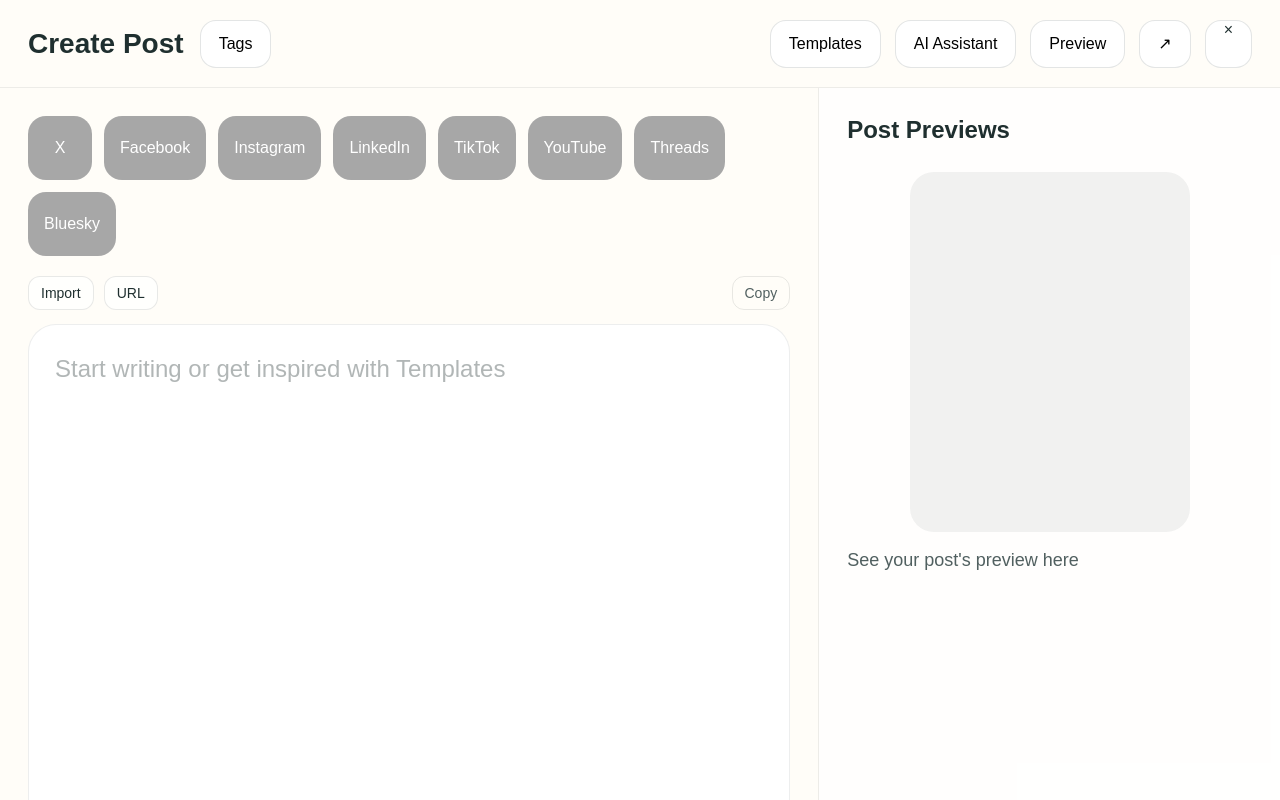
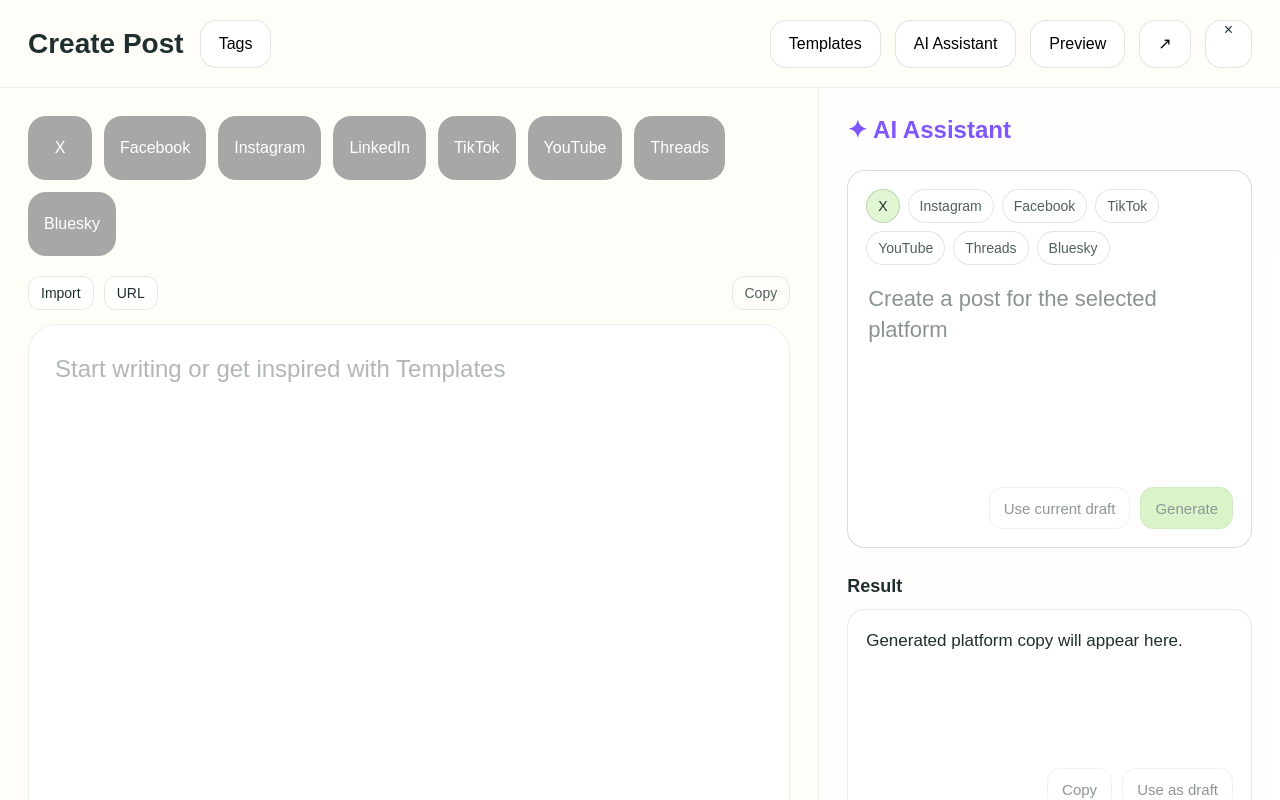
Before and after one commit to javajiang/flowpost, a Next.js app: page /compose in a window 1280 px wide. Shown: the top 800 px of the page. Built offline with nearby package versions, Linux system fonts and the light colour scheme.

Commit message:
Add AI assistant compose panel

```diff
--- a/app/compose/page.tsx
+++ b/app/compose/page.tsx
@@ -2,9 +2,10 @@
 
 import Link from "next/link";
 import type { ChangeEvent, DragEvent, FormEvent } from "react";
-import { useEffect, useMemo, useRef, useState } from "react";
+import { useEffect, useRef, useState } from "react";
 
 const networks = ["X", "Facebook", "Instagram", "LinkedIn", "TikTok", "YouTube", "Threads", "Bluesky"];
+const aiPlatforms = ["X", "Instagram", "Facebook", "TikTok", "YouTube", "Threads", "Bluesky"];
 
 type ImportResponse = {
   sourceUrl: string;
@@ -65,12 +66,22 @@
   const [isImporting, setIsImporting] = useState(false);
   const [importError, setImportError] = useState("");
   const [importSource, setImportSource] = useState("");
+  const [selectedAiPlatform, setSelectedAiPlatform] = useState(aiPlatforms[0]);
+  const [aiPrompt, setAiPrompt] = useState("");
+  const [aiResult, setAiResult] = useState("");
+  const [aiCopied, setAiCopied] = useState(false);
 
   useEffect(() => {
     if (!copied) return undefined;
     const timer = window.setTimeout(() => setCopied(false), 1500);
     return () => window.clearTimeout(timer);
   }, [copied]);
+
+  useEffect(() => {
+    if (!aiCopied) return undefined;
+    const timer = window.setTimeout(() => setAiCopied(false), 1500);
+    return () => window.clearTimeout(timer);
+  }, [aiCopied]);
 
   useEffect(() => {
     return () => {
@@ -89,16 +100,6 @@
       }
     }, 0);
   }, [importMode]);
-
-  const previewText = useMemo(() => {
-    const trimmed = draftText.trim();
-    if (!trimmed) {
-      return "See your post's preview here";
-    }
-    return trimmed.length > 180 ? `${trimmed.slice(0, 180)}...` : trimmed;
-  }, [draftText]);
-
-  const previewImage = images[0] ?? null;
 
   const appendFiles = (fileList: FileList | File[]) => {
     const files = Array.from(fileList).filter((file) => file.type.startsWith("image/"));
@@ -193,6 +194,28 @@
   const handleCopy = async () => {
     await navigator.clipboard.writeText(draftText);
     setCopied(true);
+  };
+
+  const handleUseCurrentDraft = () => {
+    setAiPrompt(draftText.trim());
+  };
+
+  const handleGenerateAiCopy = () => {
+    const source = aiPrompt.trim();
+    if (!source) return;
+
+    setAiResult(`[${selectedAiPlatform}]\n${source}`);
+  };
+
+  const handleCopyAiResult = async () => {
+    if (!aiResult.trim()) return;
+    await navigator.clipboard.writeText(aiResult);
+    setAiCopied(true);
+  };
+
+  const handleUseAiResultAsDraft = () => {
+    if (!aiResult.trim()) return;
+    setDraftText(aiResult);
   };
 
   const openImport = (mode: "text" | "url") => {
@@ -381,10 +404,54 @@
         </section>
 
         <aside className="compose-preview">
-          <h2>Post Previews</h2>
-          <div className="preview-shell">
-            {previewImage ? <img src={previewImage.url} alt={previewImage.name} /> : <div className="preview-empty" />}
-            <p>{previewText}</p>
+          <h2 className="ai-title">✦ AI Assistant</h2>
+
+          <div className="ai-composer">
+            <div className="ai-platform-row" aria-label="AI target platform">
+              {aiPlatforms.map((platform) => (
+                <button
+                  key={platform}
+                  type="button"
+                  className={`ai-platform-pill${selectedAiPlatform === platform ? " active" : ""}`}
+                  onClick={() => setSelectedAiPlatform(platform)}
+                >
+                  {platform}
+                </button>
+              ))}
+            </div>
+
+            <textarea
+              className="ai-prompt-input"
+              value={aiPrompt}
+              onChange={(event) => setAiPrompt(event.target.value)}
+              placeholder="Create a post for the selected platform"
+            />
+
+            <div className="ai-composer-actions">
+              <button type="button" onClick={handleUseCurrentDraft} disabled={!draftText.trim()}>
+                Use current draft
+              </button>
+              <button type="button" className="ai-generate-button" onClick={handleGenerateAiCopy} disabled={!aiPrompt.trim()}>
+                Generate
+              </button>
+            </div>
+          </div>
+
+          <div className="ai-result-section">
+            <h3>Result</h3>
+            <div className="ai-result-card">
+              <p className={aiResult ? undefined : "ai-result-placeholder"}>
+                {aiResult || "Generated platform copy will appear here."}
+              </p>
+              <div className="ai-result-actions">
+                <button type="button" onClick={handleCopyAiResult} disabled={!aiResult.trim()}>
+                  {aiCopied ? "Copied" : "Copy"}
+                </button>
+                <button type="button" onClick={handleUseAiResultAsDraft} disabled={!aiResult.trim()}>
+                  Use as draft
+                </button>
+              </div>
+            </div>
           </div>
         </aside>
       </section>
--- a/app/globals.css
+++ b/app/globals.css
@@ -698,6 +698,123 @@
   background: rgba(255, 255, 255, 0.8);
 }
 
+.ai-title {
+  color: #8057ff;
+}
+
+.ai-composer {
+  margin-top: 26px;
+  min-height: 360px;
+  border: 1px solid rgba(31, 47, 47, 0.16);
+  border-radius: 18px;
+  background: #fff;
+  padding: 18px;
+  display: flex;
+  flex-direction: column;
+}
+
+.ai-platform-row {
+  display: flex;
+  flex-wrap: wrap;
+  gap: 8px;
+  margin-bottom: 16px;
+}
+
+.ai-platform-pill {
+  min-height: 34px;
+  padding: 0 11px;
+  border-radius: 999px;
+  border: 1px solid rgba(31, 47, 47, 0.12);
+  background: #fff;
+  color: var(--muted);
+  font-size: 14px;
+}
+
+.ai-platform-pill.active {
+  background: rgba(183, 235, 150, 0.42);
+  color: var(--text);
+  border-color: rgba(31, 47, 47, 0.18);
+}
+
+.ai-prompt-input {
+  flex: 1;
+  width: 100%;
+  min-height: 190px;
+  border: 0;
+  outline: 0;
+  resize: none;
+  font: inherit;
+  font-size: 22px;
+  line-height: 1.42;
+  color: var(--text);
+  background: transparent;
+}
+
+.ai-prompt-input::placeholder {
+  color: rgba(31, 47, 47, 0.52);
+}
+
+.ai-composer-actions,
+.ai-result-actions {
+  display: flex;
+  justify-content: flex-end;
+  gap: 10px;
+  margin-top: 16px;
+}
+
+.ai-composer-actions button,
+.ai-result-actions button {
+  min-height: 42px;
+  padding: 0 14px;
+  border-radius: 14px;
+  border: 1px solid rgba(31, 47, 47, 0.12);
+  background: #fff;
+  color: var(--text);
+  font-size: 15px;
+}
+
+.ai-composer-actions button:disabled,
+.ai-result-actions button:disabled {
+  opacity: 0.5;
+  cursor: not-allowed;
+}
+
+.ai-generate-button {
+  background: var(--accent) !important;
+}
+
+.ai-result-section {
+  margin-top: 28px;
+}
+
+.ai-result-section h3 {
+  margin: 0 0 12px;
+  font-size: 18px;
+}
+
+.ai-result-card {
+  min-height: 220px;
+  border: 1px solid rgba(31, 47, 47, 0.1);
+  border-radius: 18px;
+  background: #fff;
+  padding: 18px;
+  display: flex;
+  flex-direction: column;
+}
+
+.ai-result-card p {
+  flex: 1;
+  margin: 0;
+  white-space: pre-wrap;
+  color: var(--text);
+  font-size: 17px;
+  line-height: 1.5;
+}
+
+.ai-result-placeholder {
+  color: var(--muted);
+}
+
 .preview-shell {
   margin-top: 28px;
 }
```
